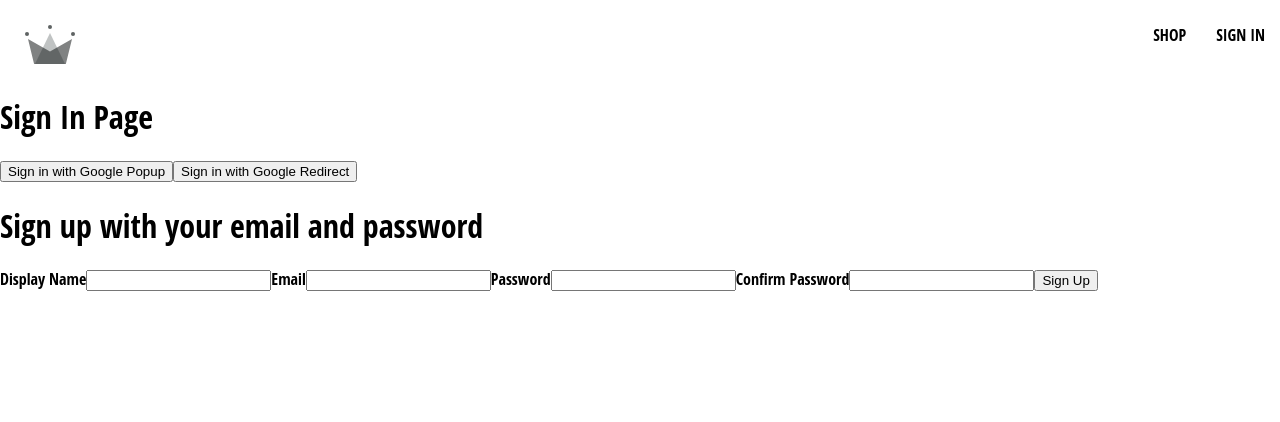
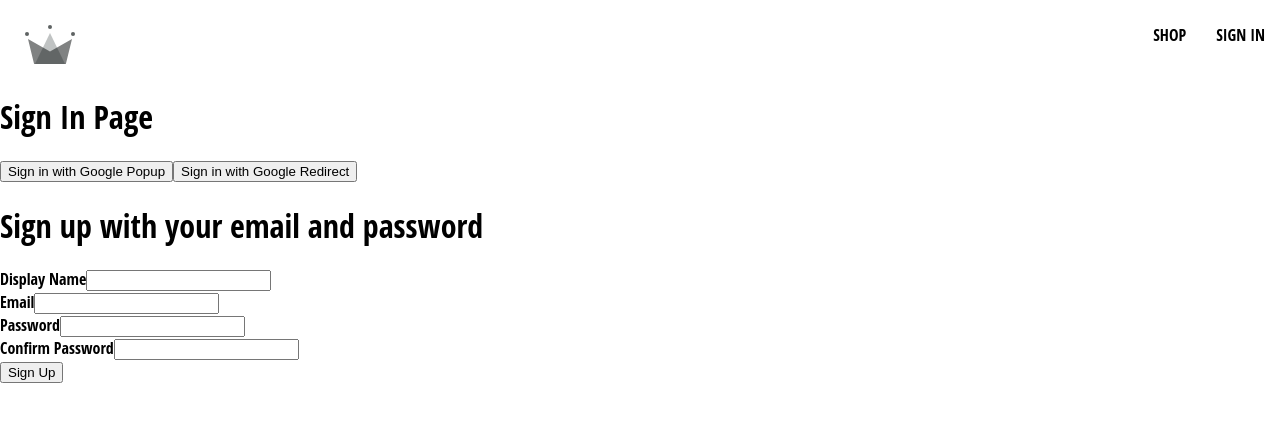
Before and after one commit to andrewtdinh/3-hops-shop, a React (Create React App) app: page /sign-in in a window 1280 px wide. Shown: the top 422 px of the page. Built offline with nearby package versions, Linux system fonts and the light colour scheme.

Commit message:
Create a FormInput component and use it in the Signup Form

```diff
--- /dev/null
+++ b/src/components/form-input/form-input.component.jsx
@@ -0,0 +1,10 @@
+const FormInput = ({ label, ...otherProps }) => {
+  return (
+    <div>
+      <label>{label}</label>
+      <input {...otherProps}/>
+    </div>
+  );
+}
+
+export default FormInput;
--- a/src/components/sign-up-form/sign-up-form.component.jsx
+++ b/src/components/sign-up-form/sign-up-form.component.jsx
@@ -1,6 +1,7 @@
 import { useState } from 'react';
 
 import { createAuthUserWithEmailAndPassword, createUserDocumentFromAuth } from '../../utils/firebase/firebase.utils';
+import FormInput from '../form-input/form-input.component';
 
 const defaultFormFields = {
   displayName: '',
@@ -51,17 +52,10 @@
     <div>
       <h1>Sign up with your email and password</h1>
       <form onSubmit={handleSubmit}>
-        <label>Display Name</label>
-        <input type="text" required onChange={handleChange} name="displayName" value={displayName}/>
-
-        <label>Email</label>
-        <input type="email" required onChange={handleChange} name="email" value={email}/>
-
-        <label>Password</label>
-        <input type="password" required onChange={handleChange} name="password" value={password}/>
-
-        <label>Confirm Password</label>
-        <input type="password" required onChange={handleChange} name="confirmPassword" value={confirmPassword}/>
+        <FormInput label="Display Name" type="text" required onChange={handleChange} name="displayName" value={displayName}/>
+        <FormInput label="Email" type="text" required onChange={handleChange} name="email" value={email}/>
+        <FormInput label="Password" type="text" required onChange={handleChange} name="password" value={password}/>
+        <FormInput label="Confirm Password" type="text" required onChange={handleChange} name="confirmPassword" value={confirmPassword}/>
 
         <button type="submit">Sign Up</button>
       </form>
```
Also changed, not shown: src/components/form-input/form-input.styles.scss (added).
